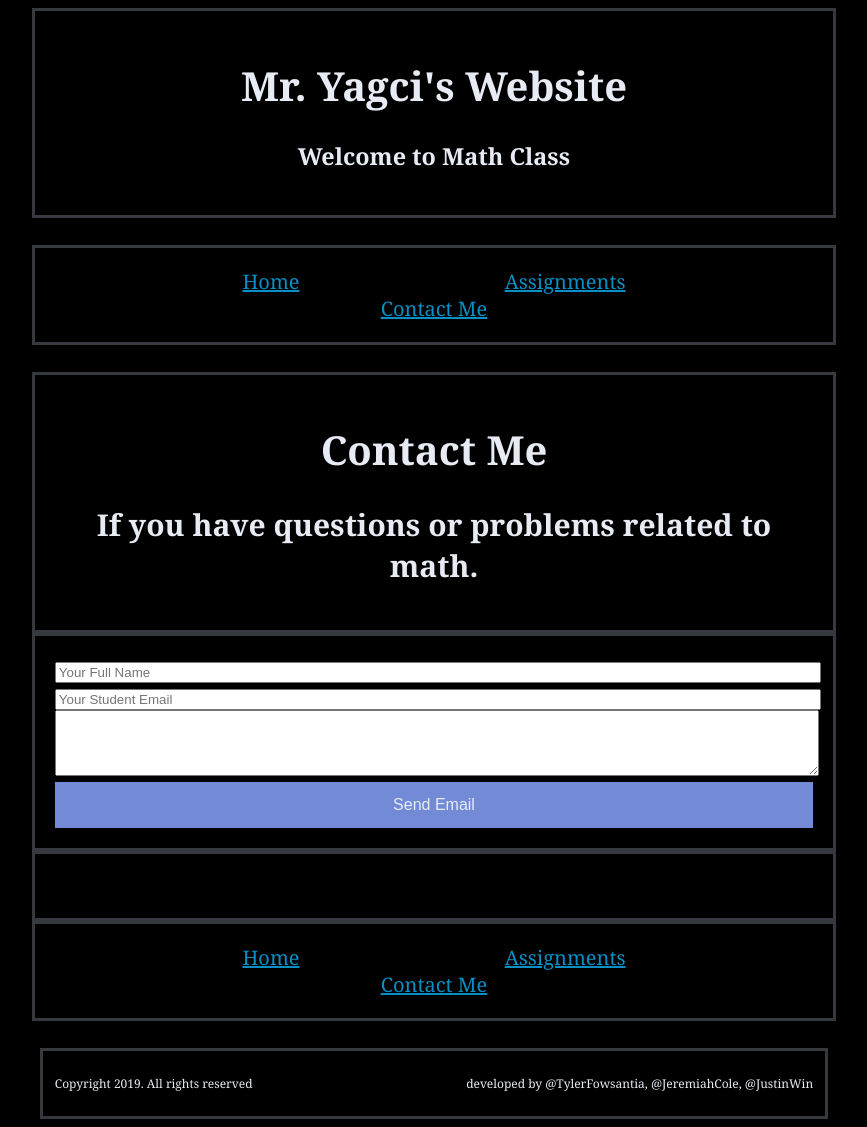
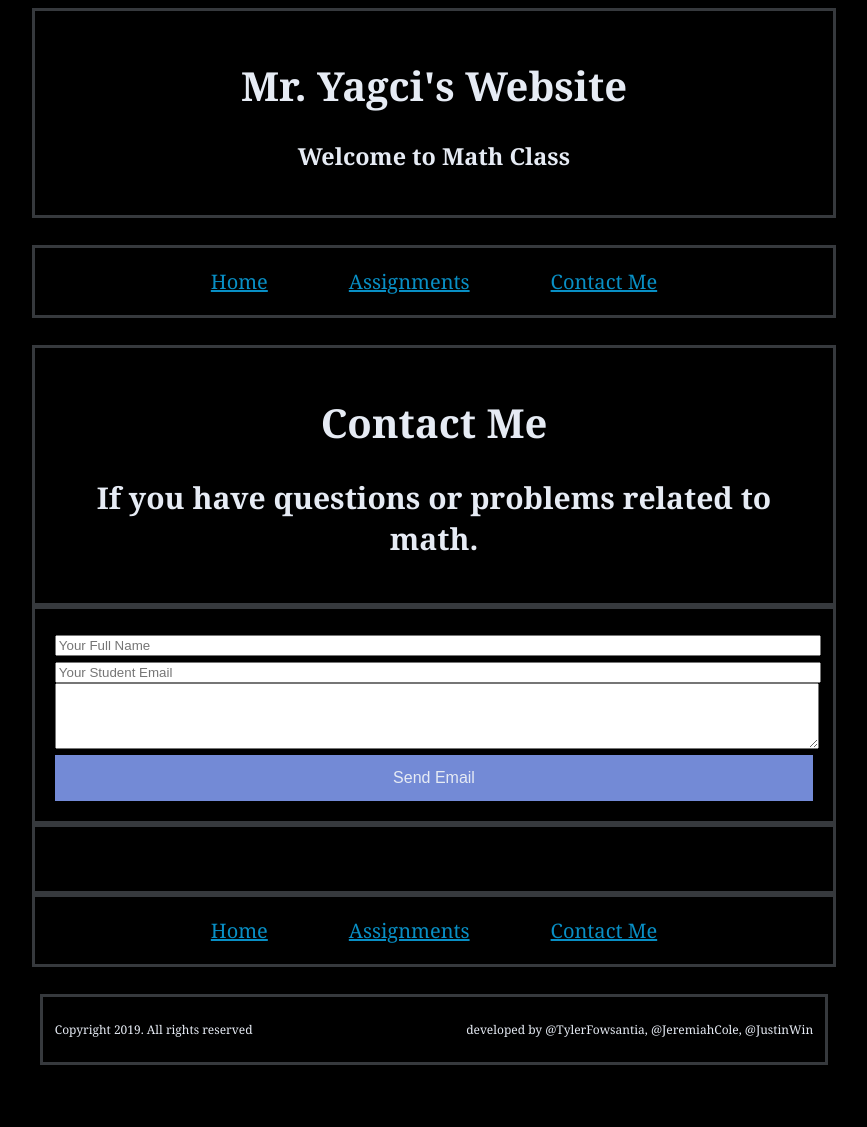
Before and after one commit to HSA-Columbus/mr-yagci-s-website-champion-s-club, a Flask app: page /contact in a window 1280 px wide. Shown: the whole page, without its empty margins (206-1073 px from the left). After the commit the page ends 1065 px from the top, so only its background shows below. Run offline with Flask 2, Linux system fonts and the light colour scheme.

Commit message:
updated padding

```diff
--- a/static/layout.css
+++ b/static/layout.css
@@ -36,8 +36,8 @@ th {
     background-color: #738ad6;
 }
 .link-a {
-    padding-left: 5em;
-    padding-right: 5em;
+    padding-left: 5%;
+    padding-right: 5%;
     color: #088fc5;
 }
 .div1 {
@@ -64,3 +64,6 @@ th {
     width: 100%;
     row-span: 4;
 }
+.empty {
+    border: none;
+}
--- a/templates/home.html
+++ b/templates/home.html
@@ -51,6 +51,7 @@ have fun.</li>
         </ul>
                                         <!-----------------------Jeremiah---------------------------------------->
     </div>
+    <div class="empty"></div>
 </div><br>
 
 <div>
```
Lines whose indentation alone changed are shown as unchanged.
